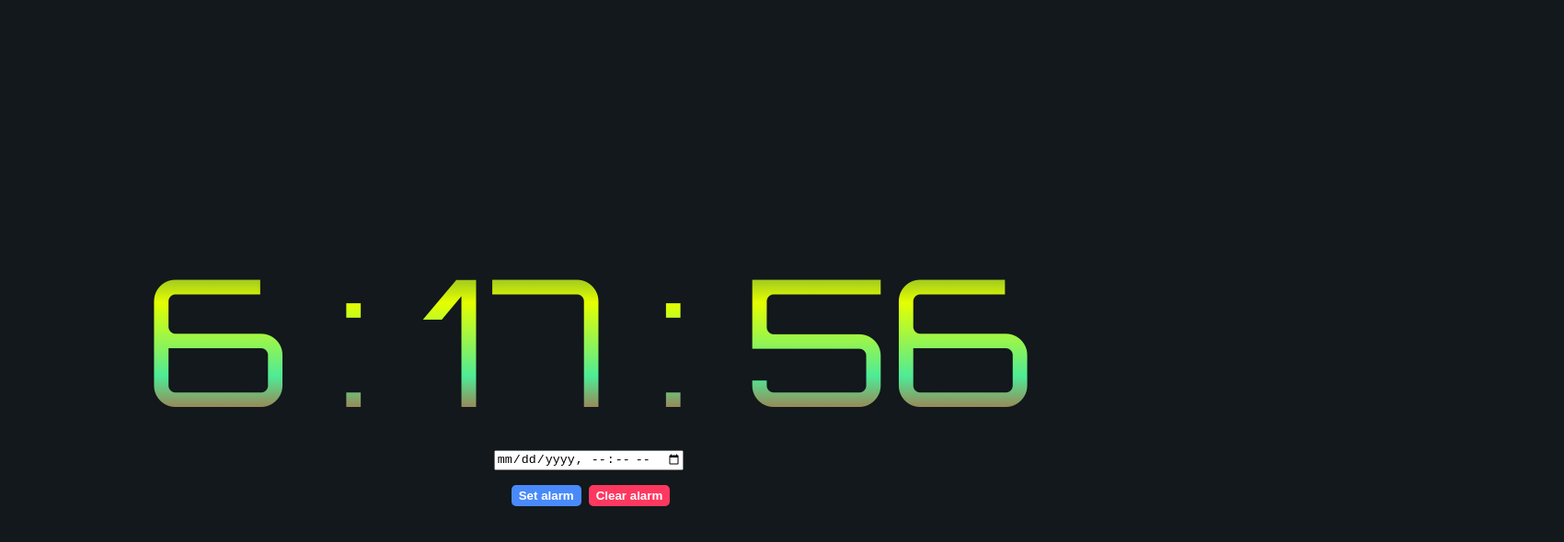
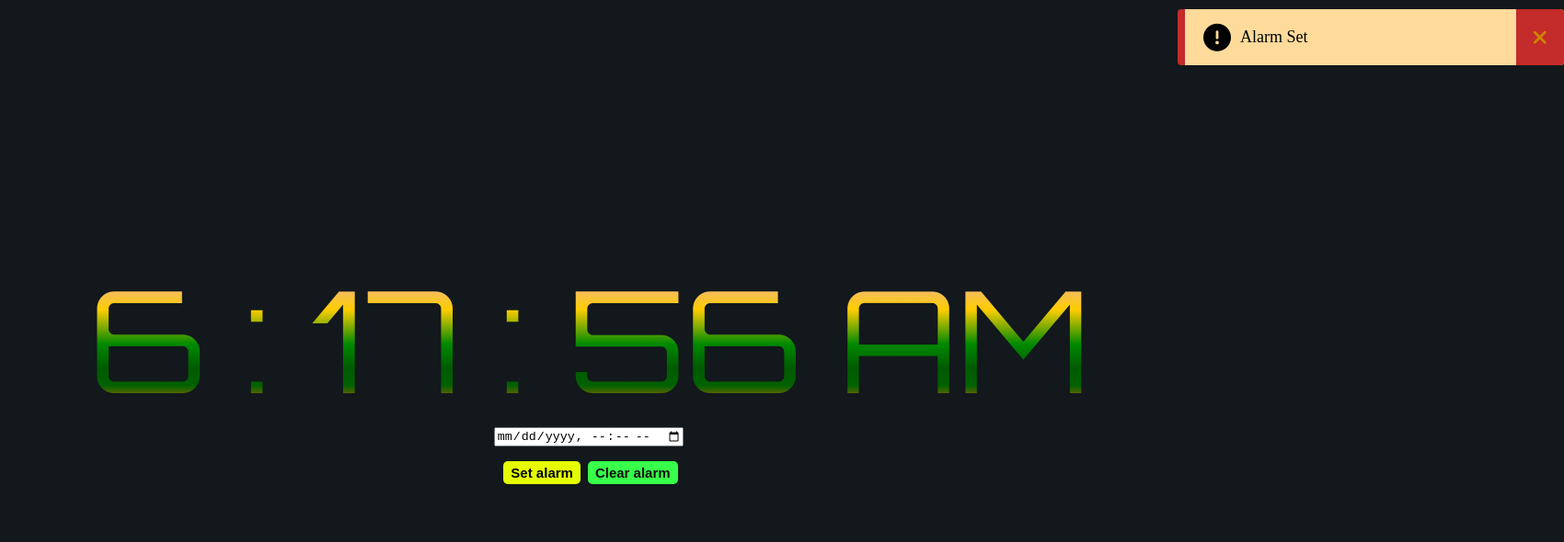
Before and after one commit to gyan-js/alarm-clock, a plain HTML site: page index.html in a window 1280 px wide. Shown: the whole page at 92% size, 1700 px wide, since content can reach past the window. Drawn offline with nearby package versions, Linux system fonts and the light colour scheme.

Commit message:
Added a animated alert message using font-awesome and jQuery

```diff
--- a/index.html
+++ b/index.html
@@ -1,6 +1,10 @@
 <!DOCTYPE html>
 <html lang="en">
+
 <head>
+    <script src="https://code.jquery.com/jquery-3.6.0.js"
+        integrity="sha256-H+K7U5CnXl1h5ywQfKtSj8PCmoN9aaq30gDh27Xc0jk=" crossorigin="anonymous"></script>
+    <script src="https://kit.fontawesome.com/a076d05399.js"></script>
     <meta charset="UTF-8">
     <meta http-equiv="X-UA-Compatible" content="IE=edge">
     <meta name="viewport" content="width=device-width, initial-scale=1.0">
@@ -9,22 +13,43 @@
     <link rel="stylesheet" href="style.css">
     <title>Clock</title>
 </head>
+
 <body>
     <section class="container">
-        <div class="wrapper">
-            <div class="sq">
-                <div id="clock"></div>
-            </div>
-            <span></span>
-            <span></span>
+
+        <div class="sq">
+            <div id="clock"></div>
         </div>
+
+
 
         <input onchange="setAlarmTime(this.value)" name="alarmTime" type="datetime-local">
         <div class="controls">
             <button onclick="setAlarm()" class="button set-alarm">Set alarm</button>
             <button onclick="clearAlarm()" class="button clear-alarm">Clear alarm</button>
         </div>
+
+        <div class="alert hide" id="show">
+            <span class="fas fa-exclamation-circle"></span>
+            <span class="msg">Alarm Set</span>
+            <span class="close-btn">
+                <span class="fas fa-times"></span>
+            </span>
+        </div>
     </section>
+
+    <script>
+           $('.set-alarm').click(function() {
+              $('.alert').removeClass("hide");
+              $('.alert').addClass("show");
+          });
+
+          $('.close-btn').click(function() {
+              $('.alert').addClass("hide");
+              $('.alert').removeClass("show");
+          });
+    </script>
     <script src="index.js"></script>
 </body>
+
 </html>
--- a/index.js
+++ b/index.js
@@ -3,6 +3,7 @@ const audio = new Audio('https://tuneguru.in/wp-content/uploads/2020/12/Harry-po
 audio.loop = true;
 let alarmTime = null;
 let alarmTimeout = null;
+let day_night = 'AM'
 
 function updateTime() {
     const date = new Date();
@@ -11,13 +12,31 @@ function updateTime() {
     const minutes = (date.getMinutes());
     const seconds = (date.getSeconds());
 
+    display.innerText=`${hour} : ${minutes} : ${seconds}  ${day_night}`
+
+    if (hour > 12) {
+        hour = hour - 12;
+        day_night = 'PM'
+
+    }
+
+}
+
+let btnCheck = document.querySelector('set-alarm');
+let input = document.querySelector('input');
+let result = document.querySelector('alert');
 
 
-    display.innerText=`${hour} : ${minutes} : ${seconds}`
-}
+window.onload=function(){
+    btnCheck.addEventListener('click', () =>{
+        let value = input.value.trim();
 
+        if (value.length == 0) {
+            result.style.display = 'none';
+        }
+    });
 
-
+  }
 
 
 function setAlarmTime(value) {
@@ -25,6 +44,9 @@ function setAlarmTime(value) {
 }
 
 function setAlarm() {
+
+
+
     if(alarmTime) {
         const current = new Date();
         const timeToAlarm = new Date(alarmTime);
@@ -32,8 +54,12 @@ function setAlarm() {
         if (timeToAlarm > current) {
             const timeout = timeToAlarm.getTime() - current.getTime();
             alarmTimeout = setTimeout(() => audio.play(), timeout);
-            alert('Alarm set');
+
         }
+
+       /* if(timeToAlarm == current) {
+            alert('Dont enter the current time');
+        }*/
     }
 }
 
--- a/style.css
+++ b/style.css
@@ -2,6 +2,7 @@ body,html {
     margin: 0;
     padding: 0;
     background-color: #12181B;
+    overflow: hidden;
 }
 * {
     box-sizing: border-box;
@@ -17,14 +18,14 @@ body,html {
 
 #clock {
     font-family: 'Orbitron', sans-serif;
-    font-size: 15vw;
+    font-size: 12vw;
 
     background-clip: text;
    border-radius: 20px;
-   background: -webkit-linear-gradient(#0d5464, #e5ff00, #4eeb97, #ff0000);
+   background: -webkit-linear-gradient(#ffa550, #00ffff, #0000ff, #00ff00 );
    -webkit-background-clip: text;
    -webkit-text-fill-color: transparent;
-   animation: animate 5s linear infinite;
+   animation: animate 3s linear infinite;
 
 
 }
@@ -44,11 +45,17 @@ body,html {
 }
 
 .set-alarm {
-    background-color: #498AFB;
+    background-color: #e5ff00;
+    color: #000;
+    font-size: 15px;
+    font-weight: 00;
 }
 
 .clear-alarm {
-    background-color: #FF3860;
+    background-color: #38ff49;
+    color: #111;
+    font-size: 15px;
+    font-weight: 700;
 }
 
 
@@ -61,17 +68,93 @@ body,html {
     }
 }
 
-.wrapper span{
-    height: 100%;
-    width: 28%;
-    background: inherit;
-    border-radius: 10px;
+.alert{
+    background: #ffdb9b;
+    padding: 20px 40px;
+    min-width: 420px;
+    position: absolute;
+    right: 0px;
+    top: 10px;
+    border-radius: 4px;
+    overflow: hidden;
+    border-left: 8px solid #c42b2b;
 }
 
-.wrapper span:first-child{
-    filter: blur(10px);
+.alert .fa-exclamation-circle{
+    position: absolute;
+    left: 20px;
+    top: 50%;
+    transform: translateY(-50%);
+    color:  #000000;
+    font-size: 30px
 }
 
-.wrapper span:last-child{
-    filter: blur(80px);
+.alert .msg{
+    padding: 0 20px;
+    font-size: 18px;
+    color:  #000000;
 }
+
+.alert.show{
+    animation: show_slide 1s ease forwards;
+}
+
+@keyframes show_slide {
+    0%{
+        transform: translateX(100%);
+    }
+
+    40%{
+        transform: translateX(-10%);
+    }
+
+   80%{
+        transform: translateX(0%);
+    }
+
+    100%{
+        transform: translateX(-10px);
+    }
+}
+ .alert.hide{
+    animation: hide_slide 1s ease forwards;
+ }
+
+ @keyframes hide_slide {
+    0%{
+        transform: translateX(-10px);
+    }
+
+    40%{
+        transform: translateX(0%);
+    }
+
+   80%{
+        transform: translateX(-10%);
+    }
+
+    100%{
+        transform: translateX(100%);
+    }
+}
+
+
+.alert .close-btn{
+    position: absolute;
+    right: 0px;
+    top: 50%;
+    transform: translateY(-50%);
+    background: #c42b2b;
+    padding: 20px 18px;
+    cursor: pointer;
+}
+
+.close-btn:hover{
+    background: #e60909;
+}
+
+.close-btn .fa-times{
+    color: #ce8500;
+    font-size: 22px;
+    line-height: 40px;
+}
```
